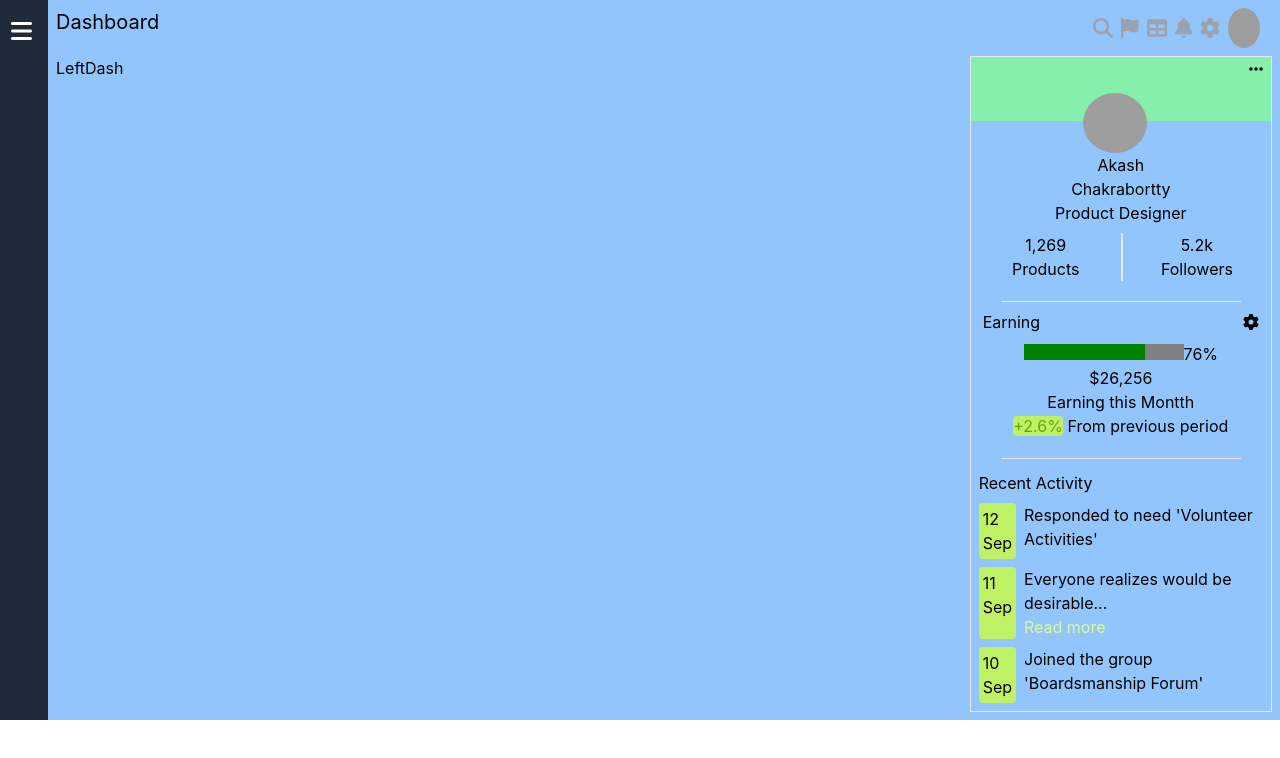
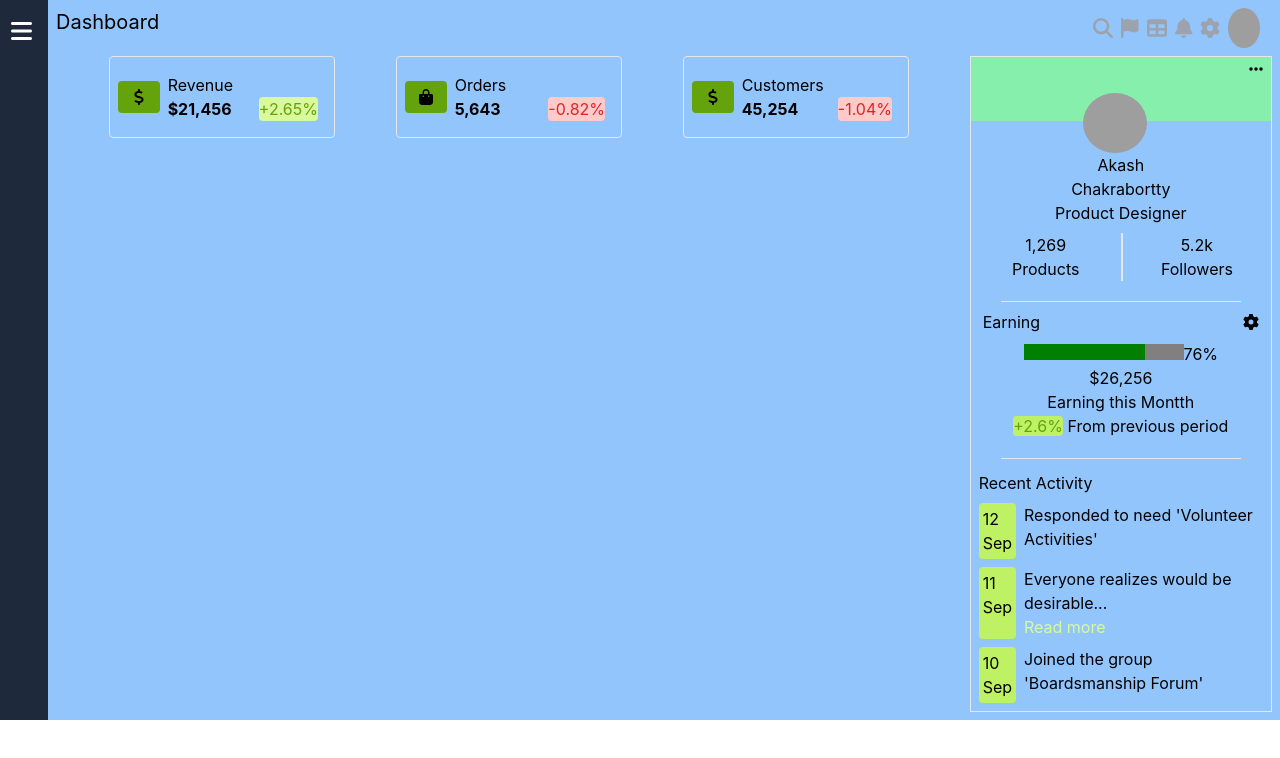
Before and after one commit to AkashChakrabortty/DashBoard, a React (Create React App) app: page / in a window 1280 px wide. Shown: the top 758 px of the page. Built offline with nearby package versions, Linux system fonts and the light colour scheme; grey boxes are pictures that could not be loaded.

Commit message:
right dashboard header

```diff
--- a/src/components/LeftDash/LeftDash.jsx
+++ b/src/components/LeftDash/LeftDash.jsx
@@ -1,7 +1,75 @@
+import { faBagShopping, faDollar } from "@fortawesome/free-solid-svg-icons";
+import { FontAwesomeIcon } from "@fortawesome/react-fontawesome";
 import React from 'react';
+const LeftDash = () => {
+    return (
+      <div className="w-full">
+        <div className="header flex gap-2 justify-evenly">
+          <div className="revenue w-3/12 border p-2 rounded">
+            <div className="text-container flex items-center">
+              <div className="left w-3/12 bg-lime-600 rounded p-2 h-fit flex justify-center items-center">
+                <FontAwesomeIcon icon={faDollar} />
+              </div>
+              <div className="right w-full flex justify-between m-2">
+                <div className="left">
+                  <p>
+                    <span>Revenue</span> <br />
+                    <h6 className="font-bold">$21,456</h6>
+                  </p>
+                </div>
+                <div className="right flex items-end">
+                  <span className="bg-lime-200 text-lime-600 rounded">
+                    +2.65%
+                  </span>
+                </div>
+              </div>
+            </div>
+          </div>
 
-const LeftDash = () => {
-    return <div className='w-full'>LeftDash</div>;
+          <div className="orders w-3/12 border p-2 rounded">
+            <div className="text-container flex items-center">
+              <div className="left w-3/12 bg-lime-600 rounded p-2 h-fit flex justify-center items-center">
+                <FontAwesomeIcon icon={faBagShopping} />
+              </div>
+              <div className="right w-full flex justify-between m-2">
+                <div className="left">
+                  <p>
+                    <span>Orders</span> <br />
+                    <h6 className="font-bold">5,643</h6>
+                  </p>
+                </div>
+                <div className="right flex items-end">
+                  <span className="bg-red-200 text-red-600 rounded">
+                    -0.82%
+                  </span>
+                </div>
+              </div>
+            </div>
+          </div>
+
+          <div className="customers w-3/12 border p-2 rounded">
+            <div className="text-container flex items-center">
+              <div className="left w-3/12 bg-lime-600 rounded p-2 h-fit flex justify-center items-center">
+                <FontAwesomeIcon icon={faDollar} />
+              </div>
+              <div className="right w-full flex justify-between m-2">
+                <div className="left">
+                  <p>
+                    <span>Customers</span> <br />
+                    <h6 className="font-bold">45,254</h6>
+                  </p>
+                </div>
+                <div className="right flex items-end">
+                  <span className="bg-red-200 text-red-600 rounded">
+                   -1.04%
+                  </span>
+                </div>
+              </div>
+            </div>
+          </div>
+        </div>
+      </div>
+    );
 };
 
 export default LeftDash;
```
